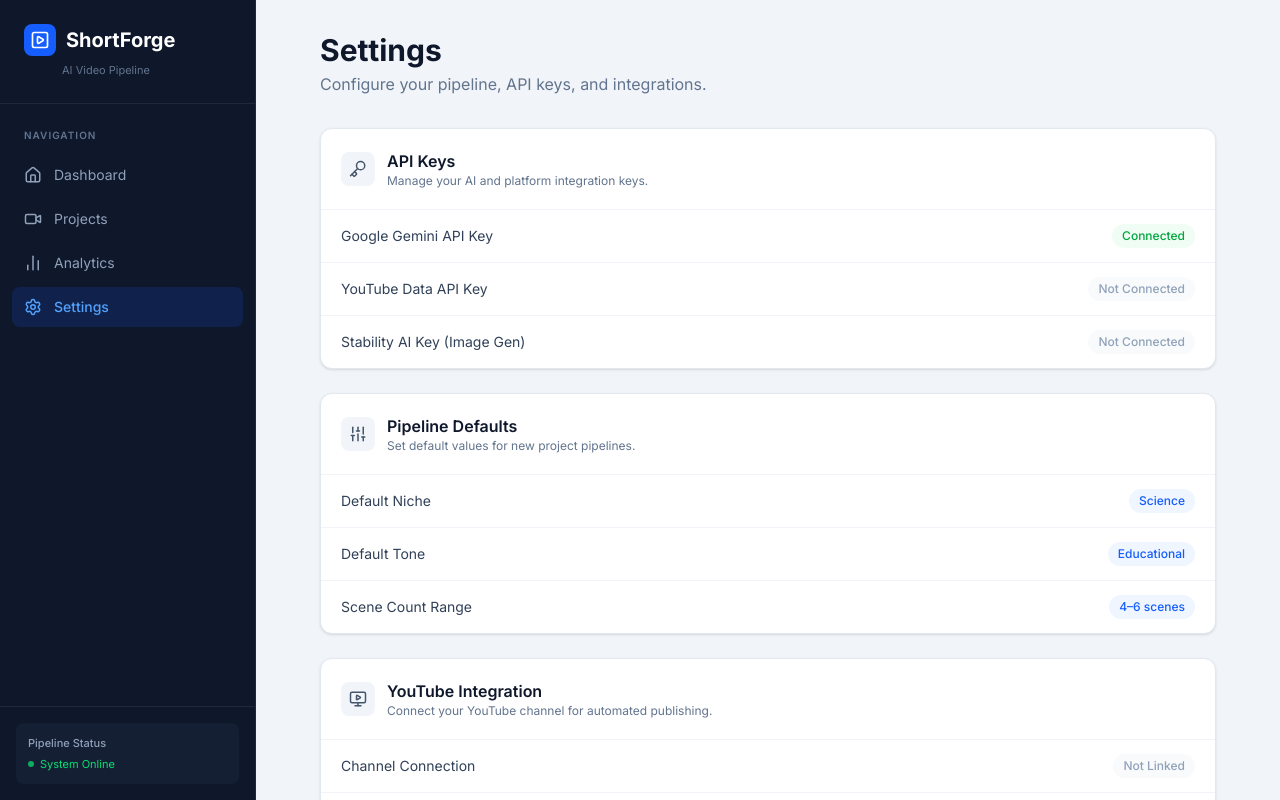
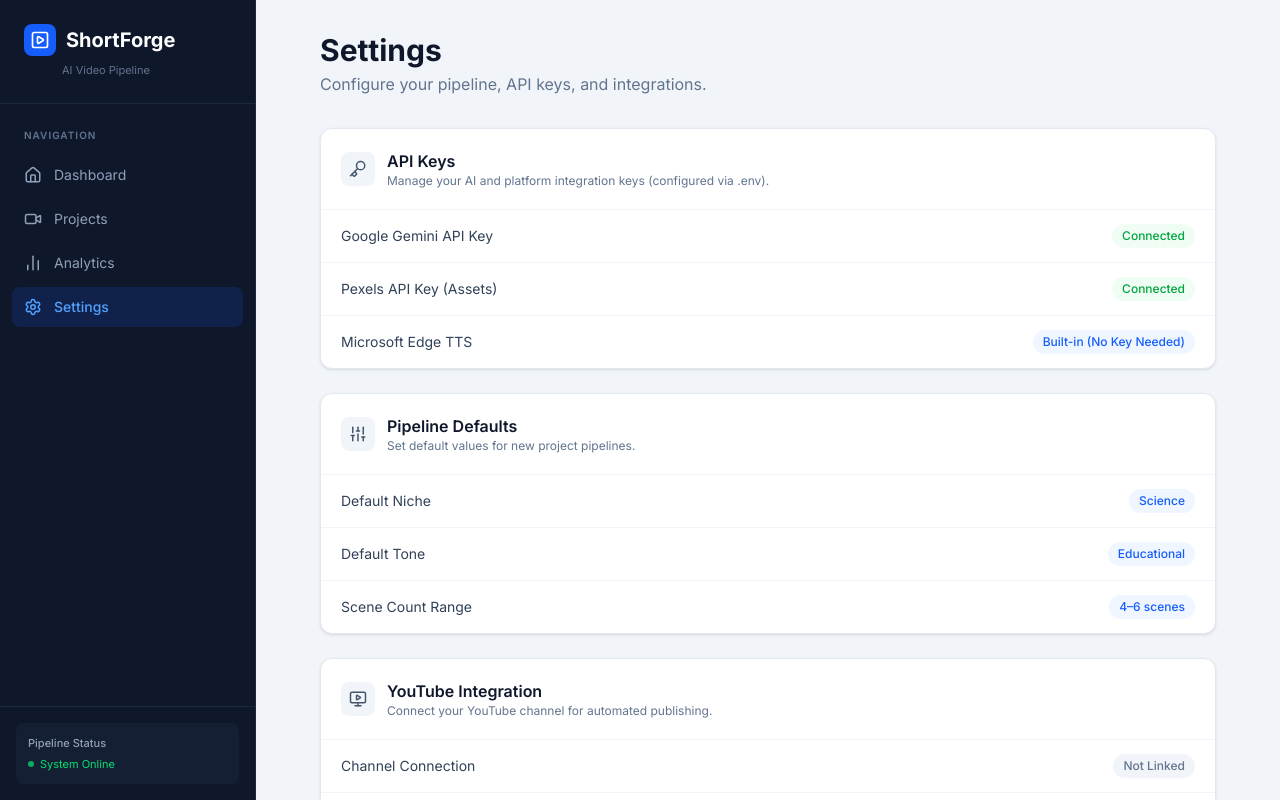
Before and after one commit to NoorHasan92/AI-Powered-Faceless-Content-Automation-Platform-for-YouTube-Shorts, a Next.js app in the folder apps/dashboard/: page /settings in a window 1280 px wide. Built offline with nearby package versions, Linux system fonts and the light colour scheme; no server answers.

Commit message:
feat: make settings page dynamically reflect api keys and oauth status

```diff
--- a/apps/dashboard/src/app/settings/page.tsx
+++ b/apps/dashboard/src/app/settings/page.tsx
@@ -1,19 +1,38 @@
 // File Location: src/app/settings/page.tsx
 // Settings page for managing API keys, default pipeline config, and integrations.
-// Currently displays configuration sections as read-only placeholders.
 
-import { Settings, Key, Sliders, MonitorPlay, Shield } from "lucide-react";
+import { Settings, Key, Sliders, MonitorPlay, Shield, Video } from "lucide-react";
+import { cookies } from "next/headers";
+import Link from "next/link";
 
-export default function SettingsPage() {
+export default async function SettingsPage() {
+  const cookieStore = await cookies();
+  const hasYouTubeToken = !!cookieStore.get("yt_access_token")?.value;
+
+  const hasGemini = !!process.env.GEMINI_API_KEY;
+  const hasPexels = !!process.env.PEXELS_API_KEY;
+
   const sections = [
     {
       title: "API Keys",
-      description: "Manage your AI and platform integration keys.",
+      description: "Manage your AI and platform integration keys (configured via .env).",
       icon: Key,
       items: [
-        { label: "Google Gemini API Key", status: "Connected", statusColor: "text-green-600 bg-green-50" },
-        { label: "YouTube Data API Key", status: "Not Connected", statusColor: "text-slate-400 bg-slate-50" },
-        { label: "Stability AI Key (Image Gen)", status: "Not Connected", statusColor: "text-slate-400 bg-slate-50" },
+        {
+          label: "Google Gemini API Key",
+          status: hasGemini ? "Connected" : "Not Connected",
+          statusColor: hasGemini ? "text-green-600 bg-green-50" : "text-red-600 bg-red-50"
+        },
+        {
+          label: "Pexels API Key (Assets)",
+          status: hasPexels ? "Connected" : "Not Connected",
+          statusColor: hasPexels ? "text-green-600 bg-green-50" : "text-red-600 bg-red-50"
+        },
+        {
+          label: "Microsoft Edge TTS",
+          status: "Built-in (No Key Needed)",
+          statusColor: "text-blue-600 bg-blue-50"
+        },
       ],
     },
     {
@@ -31,10 +50,27 @@ export default function SettingsPage() {
       description: "Connect your YouTube channel for automated publishing.",
       icon: MonitorPlay,
       items: [
-        { label: "Channel Connection", status: "Not Linked", statusColor: "text-slate-400 bg-slate-50" },
-        { label: "Auto-Publish", status: "Disabled", statusColor: "text-slate-400 bg-slate-50" },
-        { label: "Default Visibility", status: "Unlisted", statusColor: "text-blue-600 bg-blue-50" },
+        {
+          label: "Channel Connection",
+          status: hasYouTubeToken ? "Connected" : "Not Linked",
+          statusColor: hasYouTubeToken ? "text-green-600 bg-green-50" : "text-slate-500 bg-slate-100"
+        },
+        {
+          label: "Default Visibility",
+          status: "Private",
+          statusColor: "text-blue-600 bg-blue-50"
+        },
       ],
+      action: !hasYouTubeToken ? (
+        <div className="px-5 pb-5">
+          <Link
+            href="/api/auth/youtube"
+            className="inline-flex items-center justify-center gap-2 w-full sm:w-auto bg-red-600 hover:bg-red-700 text-white font-medium py-2 px-4 rounded-lg text-sm transition-colors shadow-sm"
+          >
+            <Video size={16} /> Connect YouTube Account
+          </Link>
+        </div>
+      ) : null
     },
   ];
 
@@ -46,7 +82,7 @@ export default function SettingsPage() {
       </header>
 
       <div className="space-y-6">
-        {sections.map(({ title, description, icon: Icon, items }) => (
+        {sections.map(({ title, description, icon: Icon, items, action }) => (
           <div key={title} className="bg-white rounded-xl border border-slate-200 shadow-sm overflow-hidden">
             <div className="p-5 border-b border-slate-100 flex items-center gap-3">
               <div className="p-2 bg-slate-100 rounded-lg">
@@ -67,6 +103,7 @@ export default function SettingsPage() {
                 </div>
               ))}
             </div>
+            {action && action}
           </div>
         ))}
       </div>
@@ -74,7 +111,7 @@ export default function SettingsPage() {
       <div className="bg-white rounded-xl border border-slate-200 shadow-sm p-6 text-center">
         <Shield className="mx-auto text-slate-300 mb-3" size={32} />
         <p className="text-sm text-slate-500">
-          Settings modification will be enabled in a future update.
+          Advanced settings modification will be enabled in a future update.
           <br />
           API keys are currently managed via environment variables.
         </p>
```
